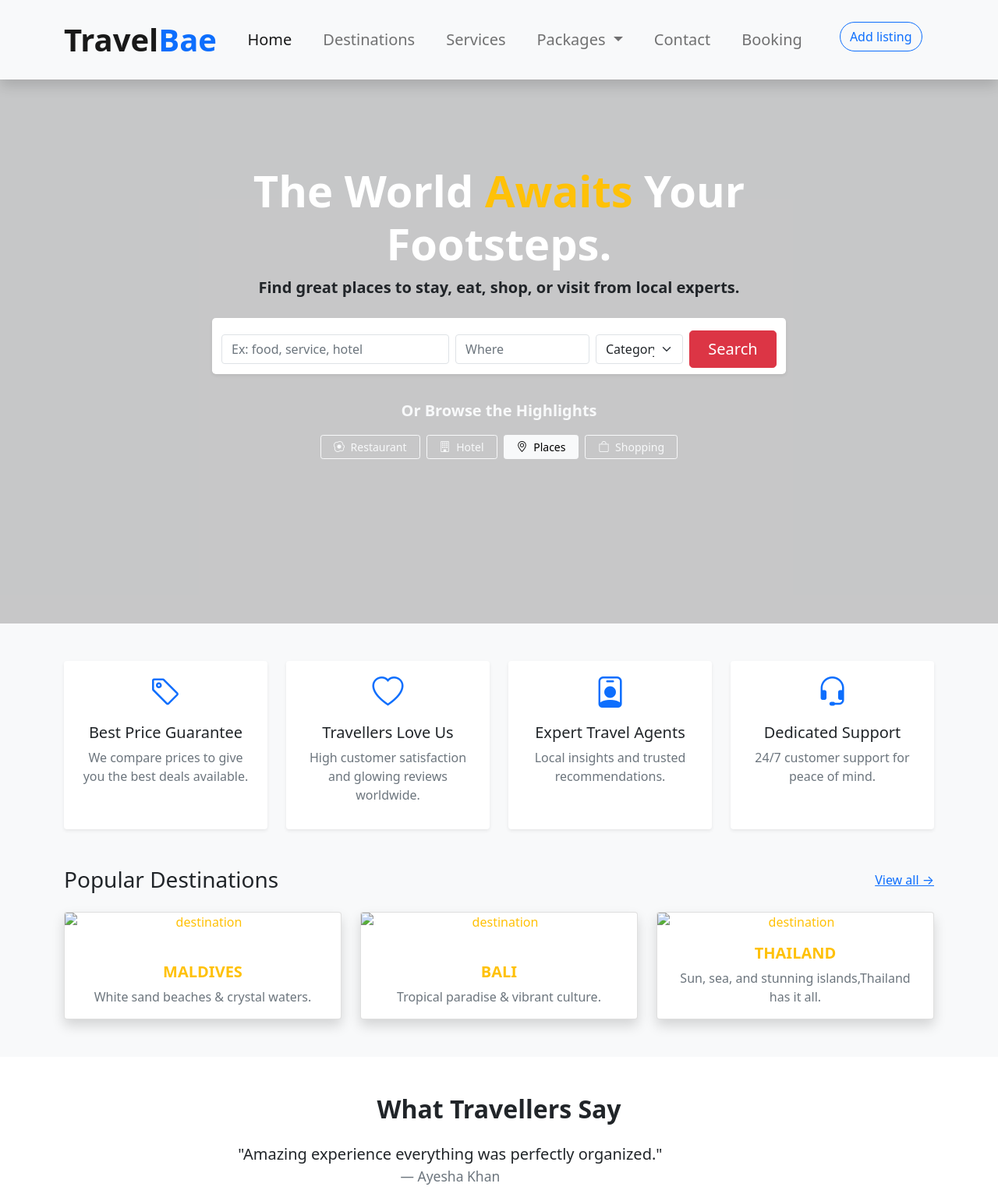
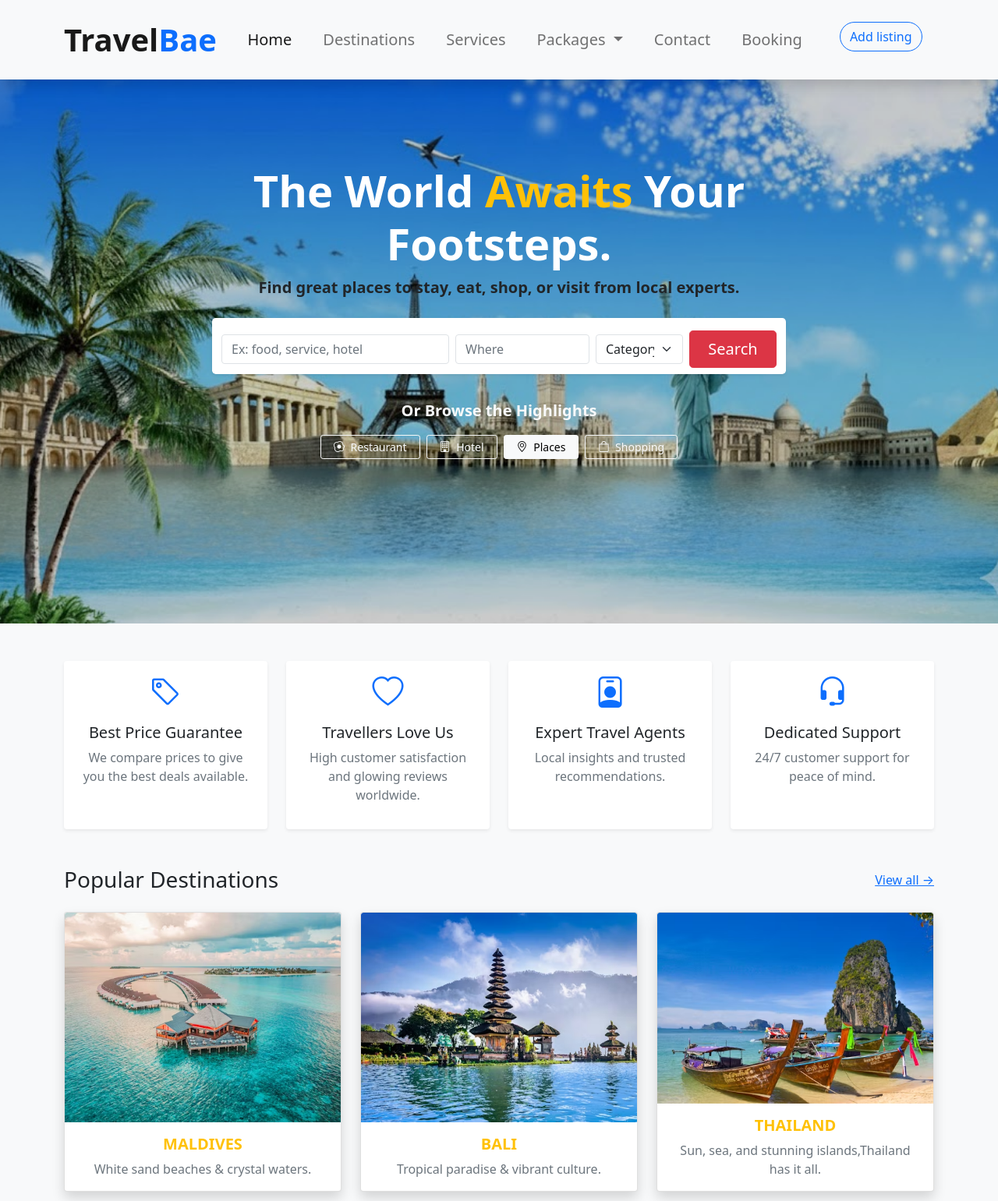
Before and after one commit to harmainfaisall/Bootstrap-practice, a plain HTML site: page index.html in a window 1280 px wide. Shown: the top 1541 px of the page at 78% size. Drawn offline with nearby package versions, Linux system fonts and the light colour scheme.

Commit message:
Update index.html

```diff
--- a/index.html
+++ b/index.html
@@ -67,7 +67,7 @@
 
     <!-- HERO -->
     <section class="vh-100 d-flex align-items-center position-relative text-white opacity-50"
-        style="background: url(image.jpg) center/cover no-repeat; width: 100%;">
+        style="background: url(images/image.jpg) center/cover no-repeat; width: 100%;">
         <div class="overlay position-absolute top-0 start-0 w-100 h-100" style="background: rgba(0,0,0,0.2);"></div>
 
         <div class="position-absolute top-0 start-0 w-100 h-100"></div>
@@ -182,7 +182,7 @@
             <div class="row g-4">
                 <div class="col-md-4">
                     <div class="card overflow-hidden shadow text-center text-warning w-100 h-100 hover-lift">
-                        <img src="maldives.avif" class="card-img-top w-100 h-100" alt="destination">
+                        <img src="images/maldives.avif" class="card-img-top w-100 h-100" alt="destination">
                         <div class="card-body">
                             <h5 class="card-title fw-bold">MALDIVES</h5>
                             <p class="text-muted mb-0">White sand beaches & crystal waters.</p>
@@ -192,7 +192,7 @@
 
                 <div class="col-md-4">
                     <div class="card overflow-hidden shadow hover-lift text-center text-warning w-100 h-100">
-                        <img src="bali.avif" class="card-img-top w-100 h-100" alt="destination">
+                        <img src="images/bali.avif" class="card-img-top w-100 h-100" alt="destination">
                         <div class="card-body">
                             <h5 class="card-title fw-bold">BALI</h5>
                             <p class="text-muted mb-0">Tropical paradise & vibrant culture.</p>
@@ -201,7 +201,7 @@
                 </div>
                 <div class="col-md-4">
                     <div class="card overflow-hidden shadow hover-lift text-center text-warning w-100 h-100">
-                        <img src="thailand.avif" class="card-img-top w-100 h-100" alt="destination">
+                        <img src="images/thailand.avif" class="card-img-top w-100 h-100" alt="destination">
                         <div class="card-body">
                             <h5 class="card-title fw-bold">THAILAND</h5>
                             <p class="text-muted mb-0">Sun, sea, and stunning islands,Thailand has it all.</p>
@@ -293,4 +293,5 @@
 
 </body>
 
+
 </html>
```
